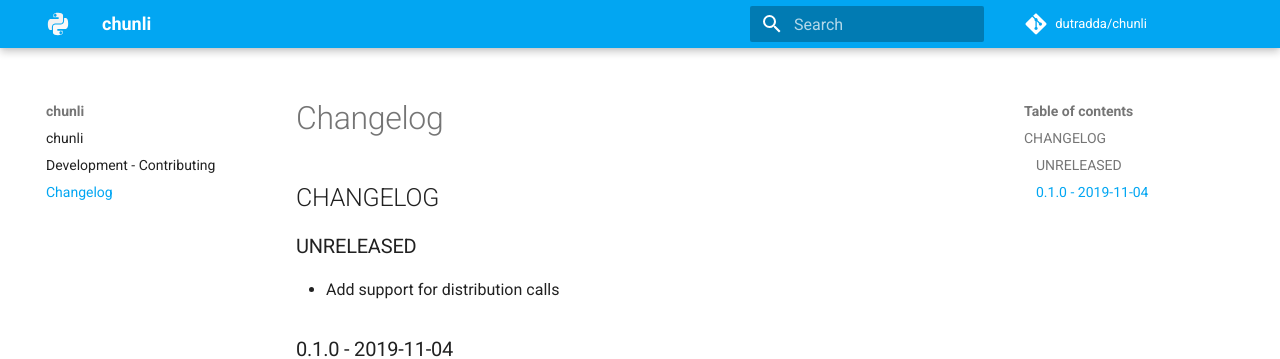
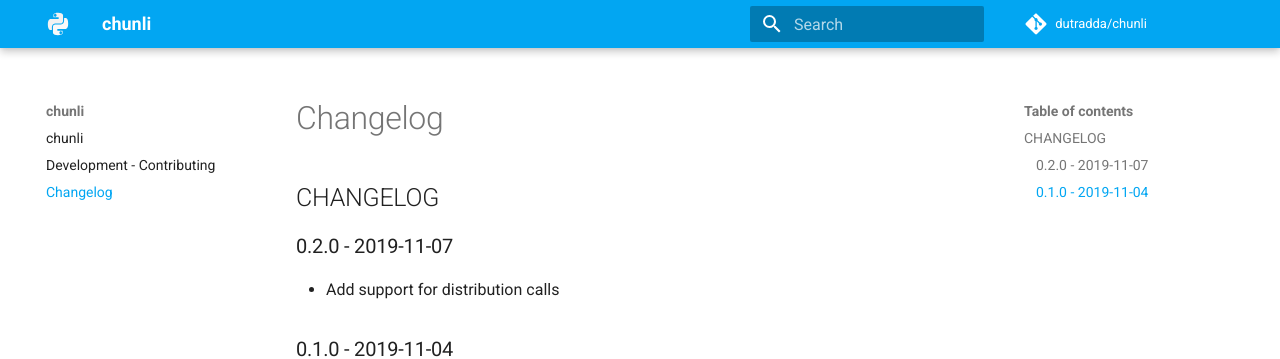
Before and after one commit to dutradda/chunli, an MkDocs documentation site: the page built from docs/changelog.md, in a window 1280 px wide. Shown: the top 359 px of the page. Built offline with MkDocs 1.6.1 and Material for MkDocs 9.7.7, drawn with Linux system fonts in a browser that asks for light colours; comment, search, counter and statistics services are not loaded.

Commit message:
Update CHANGELOG

```diff
--- a/docs/changelog.md
+++ b/docs/changelog.md
@@ -1,6 +1,6 @@
 ## CHANGELOG
 
-### UNRELEASED
+### 0.2.0 - 2019-11-07
 
  - Add support for distribution calls
 
```
Also changed, not shown: CHANGELOG.md (+1 -1 lines).
